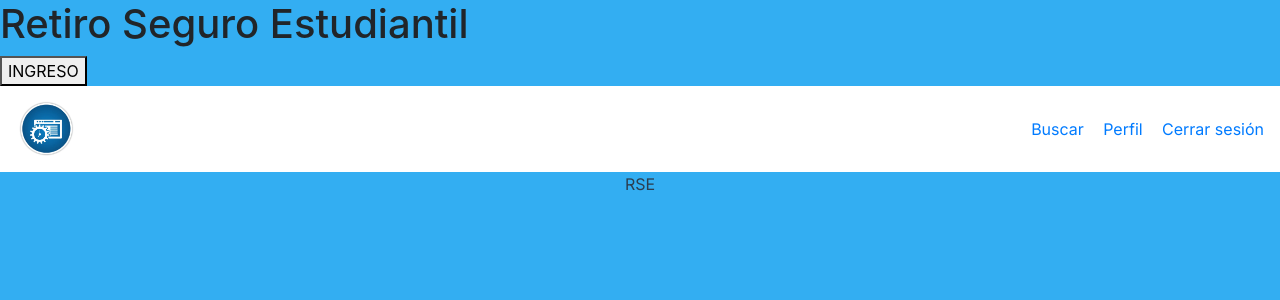
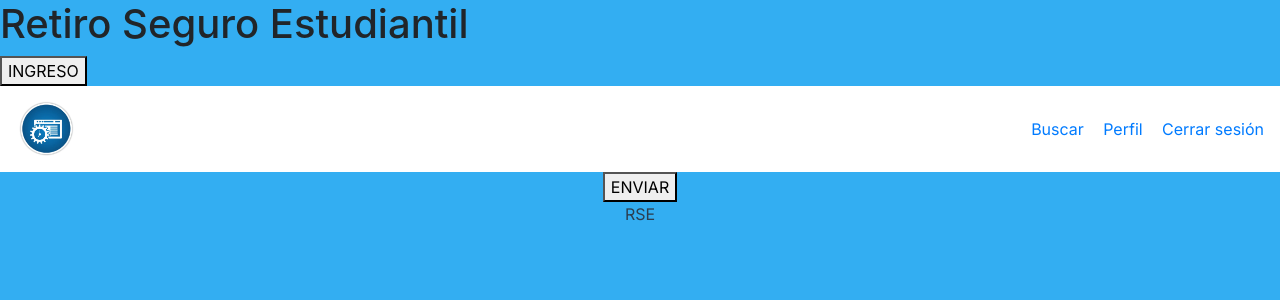
Before and after one commit to retiroseguro/retiroseguro, a Vue app: page / in a window 1280 px wide. Shown: the top 300 px of the page. Built offline with nearby package versions, Linux system fonts and the light colour scheme.

Commit message:
probando botones

```diff
--- a/src/App.vue
+++ b/src/App.vue
@@ -2,6 +2,7 @@
   <div id="app">
     <Menu/>
     <router-view/>
+    <Botones/>
     <Footer/>
   </div>
 </template>
@@ -10,12 +11,14 @@
 
 import Footer from './components/Footer.vue';
 import Menu from './components/Menu.vue';
+import Botones from './components/Botones.vue';
 
 export default {
   name: "App",
   components:{
     Menu,
-    Footer
+    Footer,
+    Botones,
   },
 }
 </script>
--- a/src/components/Botones.vue
+++ b/src/components/Botones.vue
@@ -0,0 +1,17 @@
+<template>
+  <div>
+    <button>
+        ENVIAR
+    </button>
+  </div>
+</template>
+
+<script>
+export default {
+    name:"Botones"
+}
+</script>
+
+<style>
+
+</style>
```
